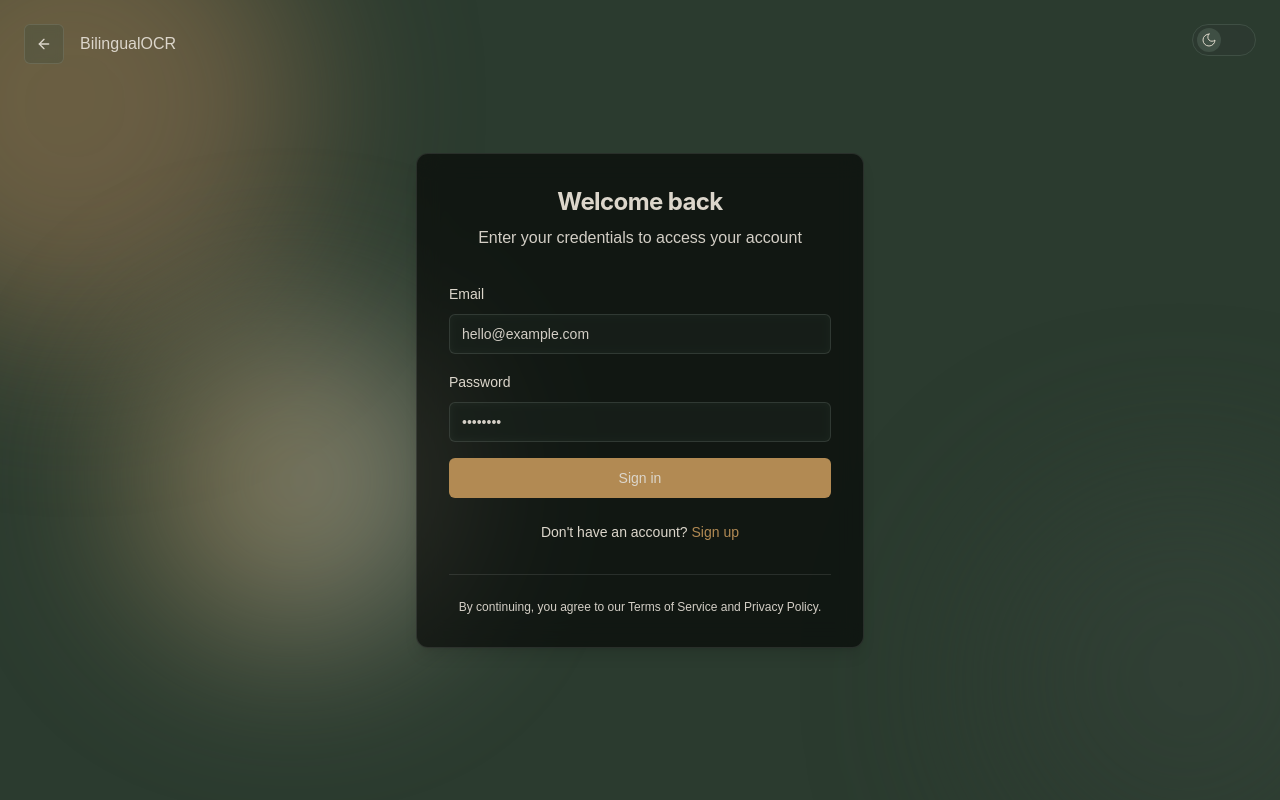
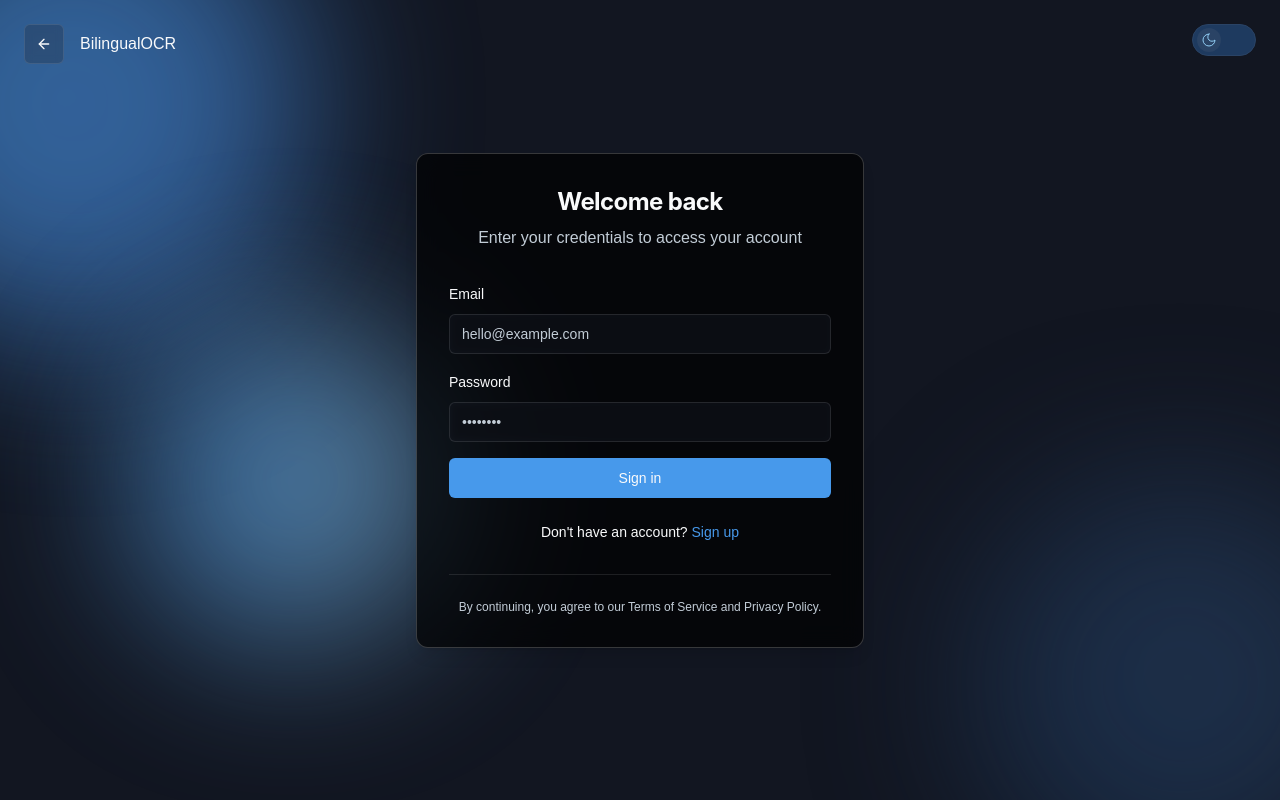
Before and after one commit to Poonam013/ocr-simply-dash, a React (Vite) app: page /auth in a window 1280 px wide. Built offline with nearby package versions, Linux system fonts and the light colour scheme; a web font is replaced by a local one.

Commit message:
Enhance component color theme
Improve component color theme for better visibility.

```diff
--- a/src/components/FeaturesSection.tsx
+++ b/src/components/FeaturesSection.tsx
@@ -43,11 +43,11 @@ const FeaturesSection: React.FC<FeaturesSectionProps> = ({ addToRefs }) => {
     >
       <div className="container mx-auto">
         <div className="text-center max-w-3xl mx-auto mb-16">
-          <div className="inline-block rounded-full bg-primary/10 px-3 py-1 text-sm font-medium text-primary mb-4">
+          <div className="inline-block rounded-full bg-primary/20 px-3 py-1 text-sm font-medium text-primary mb-4">
             Powerful Features
           </div>
           <h2 className="text-3xl md:text-4xl font-bold mb-6">Transform images into editable text</h2>
-          <p className="text-lg text-gray-400">
+          <p className="text-lg text-foreground/80">
             Our OCR technology gives you powerful tools to work with text extracted from any image or document.
           </p>
         </div>
@@ -56,13 +56,13 @@ const FeaturesSection: React.FC<FeaturesSectionProps> = ({ addToRefs }) => {
           {features.map((feature, index) => (
             <div
               key={index}
-              className="glass-morphism p-6 rounded-xl transition-all duration-300 hover:scale-105 hover:bg-primary/5"
+              className="glass-morphism p-6 rounded-xl transition-all duration-300 hover:scale-105 hover:shadow-lg border border-primary/20 hover:border-primary/40"
             >
-              <div className="w-12 h-12 rounded-full bg-primary/10 flex items-center justify-center mb-6">
+              <div className="w-12 h-12 rounded-full bg-primary/20 flex items-center justify-center mb-6">
                 <feature.icon className="h-6 w-6 text-primary" />
               </div>
               <h3 className="text-xl font-semibold mb-3">{feature.title}</h3>
-              <p className="text-gray-400">{feature.description}</p>
+              <p className="text-foreground/80">{feature.description}</p>
             </div>
           ))}
         </div>
--- a/src/components/Header.tsx
+++ b/src/components/Header.tsx
@@ -1,4 +1,3 @@
-
 import { useState } from 'react';
 import { Link } from 'react-router-dom';
 import { Button } from "@/components/ui/button";
@@ -49,7 +48,7 @@ const Header = () => {
 
   return (
     <>
-      <header className="w-full z-40 fixed top-0 left-0 glass-morphism">
+      <header className="w-full z-40 fixed top-0 left-0 bg-background/80 backdrop-blur-md border-b border-primary/10 shadow-sm">
         <div className="container relative mx-auto min-h-20 flex gap-4 flex-row lg:grid lg:grid-cols-3 items-center">
           <div className="flex items-center">
             <Link to="/" className="flex items-center gap-2">
@@ -98,10 +97,10 @@ const Header = () => {
 
           <div className="flex justify-end w-full gap-4 items-center">
             <ThemeToggle />
-            <Button variant="outline" onClick={openLogin} className="hidden md:inline">
+            <Button variant="outline" onClick={openLogin} className="hidden md:inline border-primary/20 hover:bg-primary/10">
               Log in
             </Button>
-            <Button onClick={openRegister}>Sign Up</Button>
+            <Button onClick={openRegister} className="bg-primary hover:bg-primary/90 text-white">Sign Up</Button>
           </div>
 
           <div className="flex w-12 shrink lg:hidden items-end justify-end">
--- a/src/components/ThemeToggle.tsx
+++ b/src/components/ThemeToggle.tsx
@@ -19,8 +19,8 @@ export function ThemeToggle({ className }: ThemeToggleProps) {
       className={cn(
         "flex w-16 h-8 p-1 rounded-full cursor-pointer transition-all duration-300",
         theme === "dark"
-          ? "bg-[#2C3930] border border-[#3F4F44]"
-          : "bg-[#F6F0F0] border border-[#D5C7A3]",
+          ? "bg-[#1E3A5F] border border-[#2A4365]"
+          : "bg-[#EBF8FF] border border-[#90CDF4]",
         className
       )}
       onClick={toggleTheme}
@@ -32,18 +32,18 @@ export function ThemeToggle({ className }: ThemeToggleProps) {
           className={cn(
             "flex justify-center items-center w-6 h-6 rounded-full transition-transform duration-300",
             theme === "dark"
-              ? "transform translate-x-0 bg-[#3F4F44]"
-              : "transform translate-x-8 bg-[#F2E2B1]"
+              ? "transform translate-x-0 bg-[#2A4365]"
+              : "transform translate-x-8 bg-[#4299E1]"
           )}
         >
           {theme === "dark" ? (
             <Moon
-              className="w-4 h-4 text-[#DCD7C9]"
+              className="w-4 h-4 text-[#90CDF4]"
               strokeWidth={1.5}
             />
           ) : (
             <Sun
-              className="w-4 h-4 text-[#BDB395]"
+              className="w-4 h-4 text-[#FFFFFF]"
               strokeWidth={1.5}
             />
           )}
--- a/src/index.css
+++ b/src/index.css
@@ -1,4 +1,3 @@
-
 @import url('https://fonts.googleapis.com/css2?family=Inter:wght@100;200;300;400;500;600;700;800;900&display=swap');
 @import url('https://rsms.me/inter/inter.css');
 
@@ -9,33 +8,33 @@
 @layer base {
   :root,
   .light {
-    --background: 20 30% 96%;
-    --foreground: 135 15% 20%;
+    --background: 210 25% 97%;
+    --foreground: 225 25% 20%;
 
     --card: 0 0% 100%;
-    --card-foreground: 135 15% 20%;
+    --card-foreground: 225 25% 20%;
 
     --popover: 0 0% 100%;
-    --popover-foreground: 135 15% 20%;
+    --popover-foreground: 225 25% 20%;
 
-    --primary: 41 77% 76%;
-    --primary-foreground: 135 15% 20%;
+    --primary: 215 80% 60%;
+    --primary-foreground: 0 0% 100%;
 
-    --secondary: 38 59% 83%;
-    --secondary-foreground: 135 15% 20%;
+    --secondary: 210 20% 92%;
+    --secondary-foreground: 225 25% 20%;
 
-    --muted: 38 59% 83%;
-    --muted-foreground: 150 10% 40%;
+    --muted: 210 20% 92%;
+    --muted-foreground: 215 25% 40%;
 
-    --accent: 34 38% 73%;
-    --accent-foreground: 135 15% 20%;
+    --accent: 215 80% 60%;
+    --accent-foreground: 0 0% 100%;
 
     --destructive: 0 84.2% 60.2%;
     --destructive-foreground: 210 40% 98%;
 
-    --border: 34 32% 66%;
-    --input: 34 32% 66%;
-    --ring: 34 32% 66%;
+    --border: 214 32% 85%;
+    --input: 214 32% 85%;
+    --ring: 215 80% 60%;
 
     --radius: 0.5rem;
 
@@ -50,42 +49,42 @@
   }
 
   .dark {
-    --background: 135 15% 20%;
-    --foreground: 37 20% 83%;
+    --background: 225 30% 10%;
+    --foreground: 210 25% 98%;
 
-    --card: 135 15% 20%;
-    --card-foreground: 37 20% 83%;
+    --card: 225 30% 10%;
+    --card-foreground: 210 25% 98%;
 
-    --popover: 135 15% 20%;
-    --popover-foreground: 37 20% 83%;
+    --popover: 225 30% 10%;
+    --popover-foreground: 210 25% 98%;
 
-    --primary: 35 38% 51%;
-    --primary-foreground: 37 20% 83%;
+    --primary: 210 80% 60%;
+    --primary-foreground: 210 25% 98%;
 
-    --secondary: 142 15% 26%;
-    --secondary-foreground: 37 20% 83%;
+    --secondary: 225 25% 18%;
+    --secondary-foreground: 210 25% 98%;
 
-    --muted: 142 15% 26%;
-    --muted-foreground: 40 13% 80%;
+    --muted: 225 25% 18%;
+    --muted-foreground: 210 20% 80%;
 
-    --accent: 35 38% 51%;
-    --accent-foreground: 37 20% 83%;
+    --accent: 210 80% 60%;
+    --accent-foreground: 210 25% 98%;
 
-    --destructive: 0 62.8% 30.6%;
-    --destructive-foreground: 210 40% 98%;
+    --destructive: 0 62.8% 40.6%;
+    --destructive-foreground: 210 25% 98%;
 
-    --border: 142 15% 26%;
-    --input: 142 15% 26%;
-    --ring: 35 38% 51%;
+    --border: 225 25% 25%;
+    --input: 225 25% 25%;
+    --ring: 210 80% 60%;
 
-    --sidebar-background: 135 15% 20%;
-    --sidebar-foreground: 37 20% 83%;
-    --sidebar-primary: 35 38% 51%;
+    --sidebar-background: 225 30% 10%;
+    --sidebar-foreground: 210 25% 98%;
+    --sidebar-primary: 210 80% 60%;
     --sidebar-primary-foreground: 0 0% 100%;
-    --sidebar-accent: 142 15% 26%;
-    --sidebar-accent-foreground: 37 20% 83%;
-    --sidebar-border: 142 15% 26%;
-    --sidebar-ring: 35 38% 51%;
+    --sidebar-accent: 225 25% 18%;
+    --sidebar-accent-foreground: 210 25% 98%;
+    --sidebar-border: 225 25% 25%;
+    --sidebar-ring: 210 80% 60%;
   }
 }
 
@@ -104,15 +103,15 @@
 }
 
 .glass-morphism {
-  @apply bg-black/60 backdrop-blur-md border border-white/10 shadow-lg;
+  @apply bg-black/70 backdrop-blur-md border border-white/20 shadow-lg;
 }
 
 .light .glass-morphism {
-  @apply bg-white/60 backdrop-blur-md border border-[#BDB395]/30 shadow-lg;
+  @apply bg-white/80 backdrop-blur-md border border-primary/20 shadow-lg;
 }
 
 .dark-glass {
-  @apply bg-black/60 backdrop-blur-md border border-white/10 shadow-lg;
+  @apply bg-black/70 backdrop-blur-md border border-white/20 shadow-lg;
 }
 
 .minimal-scrollbar {
@@ -142,12 +141,12 @@
   position: absolute;
   filter: blur(80px);
   border-radius: 50%;
-  opacity: 0.5;
+  opacity: 0.6;
   animation: float 10s ease-in-out infinite alternate;
 }
 
 .floating-blur-1 {
-  background: linear-gradient(135deg, hsl(var(--primary)) 0%, #A27B5C 100%);
+  background: linear-gradient(135deg, hsl(var(--primary)) 0%, #4A8FE7 100%);
   width: 450px;
   height: 450px;
   top: -100px;
@@ -156,7 +155,7 @@
 }
 
 .floating-blur-2 {
-  background: linear-gradient(225deg, #3F4F44 0%, #2C3930 100%);
+  background: linear-gradient(225deg, #2A4365 0%, #1E3A5F 100%);
   width: 400px;
   height: 400px;
   bottom: -100px;
@@ -165,7 +164,7 @@
 }
 
 .floating-blur-3 {
-  background: linear-gradient(90deg, hsl(var(--primary)) 0%, #DCD7C9 100%);
+  background: linear-gradient(90deg, hsl(var(--primary)) 0%, #90CDF4 100%);
   width: 320px;
   height: 320px;
   bottom: 150px;
@@ -174,15 +173,15 @@
 }
 
 .light .floating-blur-1 {
-  background: linear-gradient(135deg, #F2E2B1 0%, #BDB395 100%);
+  background: linear-gradient(135deg, #4299E1 0%, #63B3ED 100%);
 }
 
 .light .floating-blur-2 {
-  background: linear-gradient(225deg, #D5C7A3 0%, #F6F0F0 100%);
+  background: linear-gradient(225deg, #90CDF4 0%, #EBF8FF 100%);
 }
 
 .light .floating-blur-3 {
-  background: linear-gradient(90deg, #F2E2B1 0%, #F6F0F0 100%);
+  background: linear-gradient(90deg, #4299E1 0%, #EBF8FF 100%);
 }
 
 @keyframes float {
@@ -198,11 +197,11 @@
 }
 
 .text-gradient {
-  @apply bg-gradient-to-r from-primary via-[#A27B5C] to-[#DCD7C9] bg-clip-text text-transparent;
+  @apply bg-gradient-to-r from-primary via-blue-400 to-blue-300 bg-clip-text text-transparent;
 }
 
 .light .text-gradient {
-  @apply bg-gradient-to-r from-[#BDB395] via-[#D5C7A3] to-[#F2E2B1] bg-clip-text text-transparent;
+  @apply bg-gradient-to-r from-blue-600 via-blue-500 to-blue-400 bg-clip-text text-transparent;
 }
 
 @keyframes fade-in {
```
Also changed, not shown: src/components/AuthModal.tsx (+34 -25 lines), src/components/Footer.tsx (+10 -10 lines), src/components/HowToSection.tsx (+8 -8 lines), src/components/PreviewWindow.tsx (+15 -15 lines).
